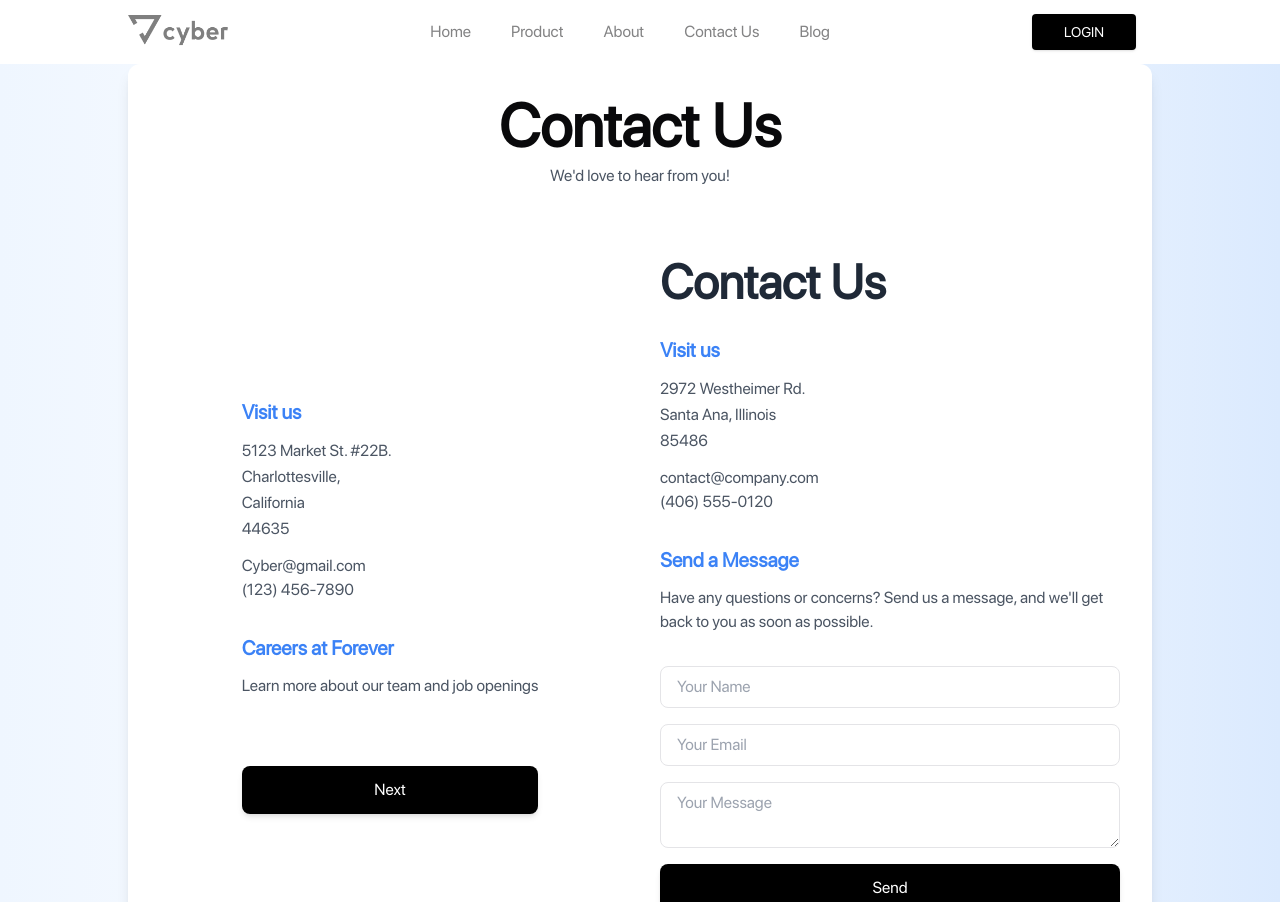
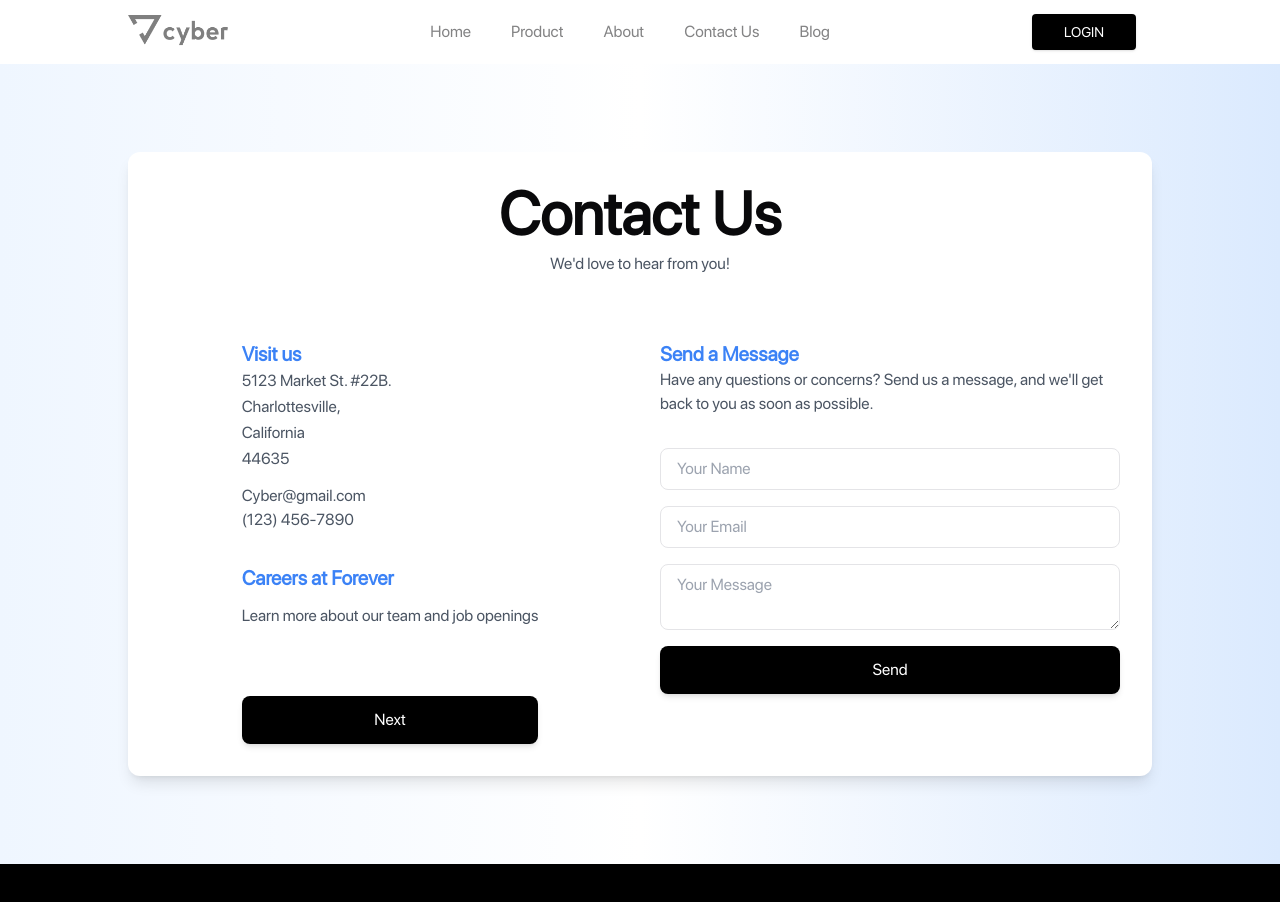
Before and after one commit to Team-DeltaX/ead-frontend, a Next.js app: page /contactus in a window 1280 px wide. Shown: the top 902 px of the page. Built offline with nearby package versions, Linux system fonts and the light colour scheme.

Commit message:
Fixed errors in Contact Us  page

```diff
--- a/app/(home)/contactus/page.tsx
+++ b/app/(home)/contactus/page.tsx
@@ -7,7 +7,7 @@ export default function ContactUs() {
     <div className="min-h-screen flex items-center justify-center bg-gradient-to-r from-blue-50 via-white to-blue-100 font-SFPro">
       <div className="grid grid-cols-1 md:grid-cols-2 gap-10 max-w-5xl w-full p-8 shadow-lg rounded-xl bg-white">
         <div className="col-span-full text-center mb-6">
-          <h1 className="text-6xl text-black-600" style={{ fontWeight: 900 }}>
+          <h1 className="text-6xl text-black-600" style={{ fontWeight: 950 }}>
             Contact Us
           </h1>
           <p className="text-gray-600 mt-2">We&apos;d love to hear from you!</p>
@@ -16,7 +16,7 @@ export default function ContactUs() {
         <div className="flex justify-center items-center">
           <div className="flex flex-col justify-center">
             <div className="mb-8">
-              <h2 className="text-xl font-semibold text-blue-500 mb-3">
+              <h2 className="text-xl font-semibold text-blue-500 ">
                 Visit us
               </h2>
               <p className="text-gray-600 leading-relaxed">
@@ -51,29 +51,10 @@ export default function ContactUs() {
           </div>
         </div>
 
-        <div className="flex flex-col justify-center">
-          <h1 className="text-5xl font-black text-gray-800 mb-6 leading-tight">
-            Contact Us
-          </h1>
+        <div className="flex flex-col ">
+
           <div className="mb-8">
-            <h2 className="text-xl font-semibold text-blue-500 mb-3">
-              Visit us
-            </h2>
-            <p className="text-gray-600 leading-relaxed">
-              2972 Westheimer Rd.
-              <br />
-              Santa Ana, Illinois
-              <br />
-              85486
-            </p>
-            <p className="mt-3 text-gray-600">
-              contact@company.com
-              <br />
-              (406) 555-0120
-            </p>
-          </div>
-          <div className="mb-8">
-            <h2 className="text-xl font-semibold text-blue-500 mb-3">
+            <h2 className="text-xl font-semibold text-blue-500 ">
               Send a Message
             </h2>
             <p className="text-gray-600">
@@ -103,12 +84,7 @@ export default function ContactUs() {
               Send
             </button>
           </form>
-          <button
-            className="bg-gray-900 text-white px-8 py-3 rounded-lg shadow-md hover:bg-gray-700 transition-all duration-300"
-            onClick={() => alert("Navigating to Careers!")}
-          >
-            Next
-          </button>
+
         </div>
       </div>
     </div>
```
